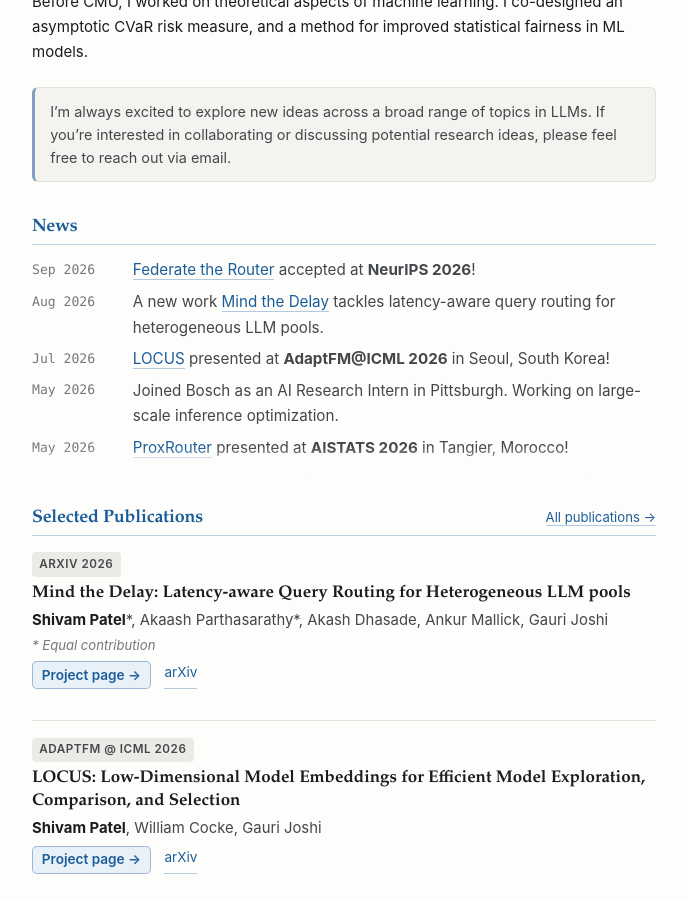
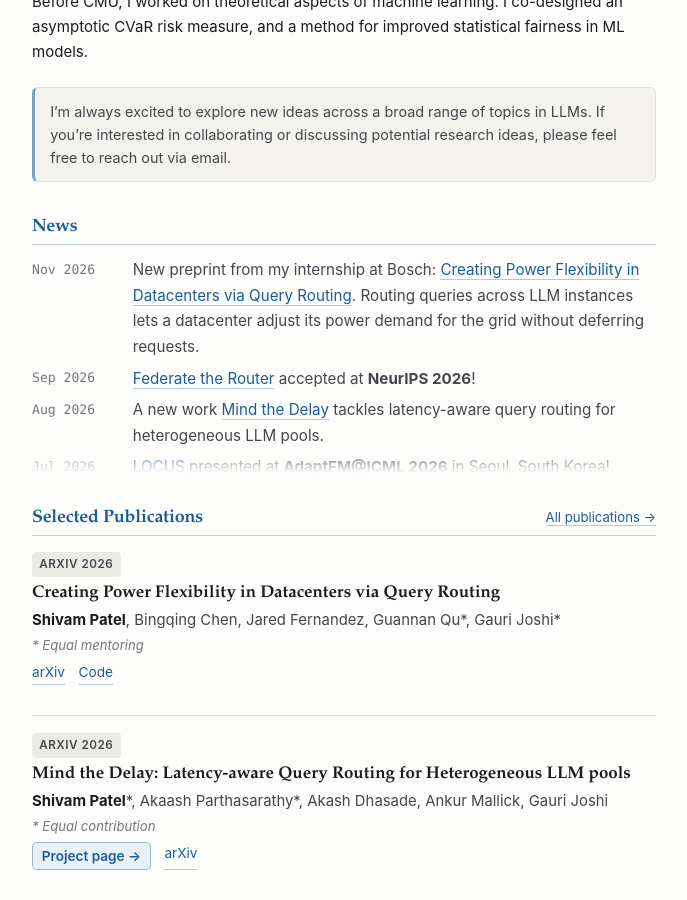
Before and after one commit to patel-shivam/patel-shivam.github.io, a Jekyll site: the page built from index.md, in a window 1280 px wide and 900 px high, scrolled down 881 px. Shown: the whole window, without its empty margins (296-983 px from the left). Built offline with Jekyll 4.4.1, drawn with Linux system fonts in a browser that asks for light colours.

Commit message:
Add the datacenter power flexibility preprint to news and publications
Co-Authored-By: Claude Opus 5.5 <noreply@anthropic.com>

```diff
--- a/_data/news.yml
+++ b/_data/news.yml
@@ -1,4 +1,7 @@
 # Newest first. Keep the ~6 most recent; the list scrolls on the homepage.
+- date: "Nov 2026"
+  text: 'New preprint from my internship at Bosch: <a href="https://arxiv.org/abs/2611.05148">Creating Power Flexibility in Datacenters via Query Routing</a>. Routing queries across LLM instances lets a datacenter adjust its power demand for the grid without deferring requests.'
+
 - date: "Sep 2026"
   text: '<a href="https://arxiv.org/abs/2601.22318">Federate the Router</a> accepted at <strong>NeurIPS 2026</strong>!'
 
--- a/_data/publications.yml
+++ b/_data/publications.yml
@@ -1,5 +1,17 @@
 # Newest first. `selected: true` surfaces the entry on the homepage.
 # Mark equal contribution with * in `authors` and set `note`.
+
+- title: "Creating Power Flexibility in Datacenters via Query Routing"
+  authors: "Shivam Patel, Bingqing Chen, Jared Fernandez, Guannan Qu*, Gauri Joshi*"
+  venue: "arXiv"
+  year: 2026
+  note: "* Equal mentoring"
+  selected: true
+  links:
+    - name: arXiv
+      url: https://arxiv.org/abs/2611.05148
+    - name: Code
+      url: https://github.com/patel-shivam/datacenter-power-flexibility-code-release
 
 - title: "Mind the Delay: Latency-aware Query Routing for Heterogeneous LLM pools"
   authors: "Shivam Patel*, Akaash Parthasarathy*, Akash Dhasade, Ankur Mallick, Gauri Joshi"
```
